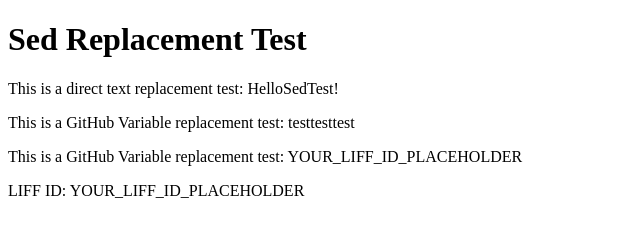
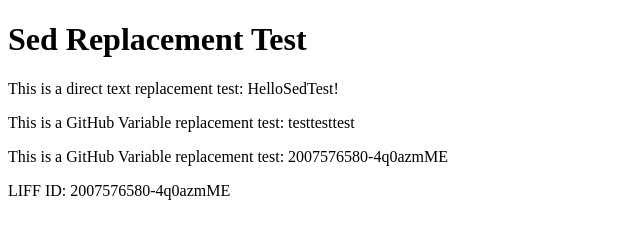
Before and after one commit to hionnu/my-liff-app-test, a plain HTML site: page index.html in a window 1280 px wide. Shown: the whole page, without its empty margins (0-640 px from the left). Drawn offline with Linux system fonts and the light colour scheme.

Commit message:
deploy: 655f9beb199ded98482829aea20365a60484e41b

```diff
--- a/index.html
+++ b/index.html
@@ -9,10 +9,10 @@
     <h1>Sed Replacement Test</h1>
     <p>This is a direct text replacement test: <span id="directText">HelloSedTest!</span></p>
     <p>This is a GitHub Variable replacement test: <span id="variableText">testtesttest</span></p>
-    <p>This is a GitHub Variable replacement test: <span id="variableText">YOUR_LIFF_ID_PLACEHOLDER</span></p>
+    <p>This is a GitHub Variable replacement test: <span id="variableText">2007576580-4q0azmME</span></p>
     <script>
         // LIFF IDのプレースホルダーを追加
-        const liffId = 'YOUR_LIFF_ID_PLACEHOLDER';
+        const liffId = '2007576580-4q0azmME';
 
         // LIFF IDをページに直接表示する（デバッグ用）
         document.write('<p>LIFF ID: ' + liffId + '</p>');
```
